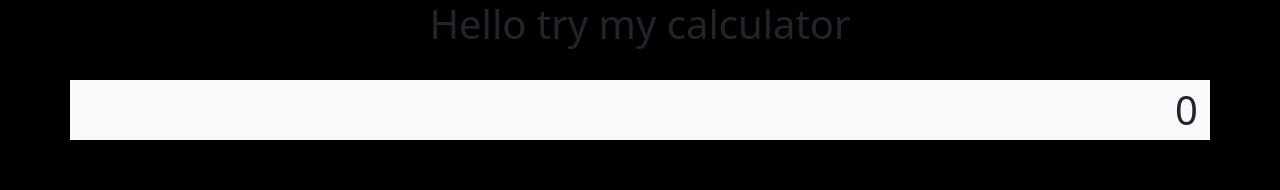
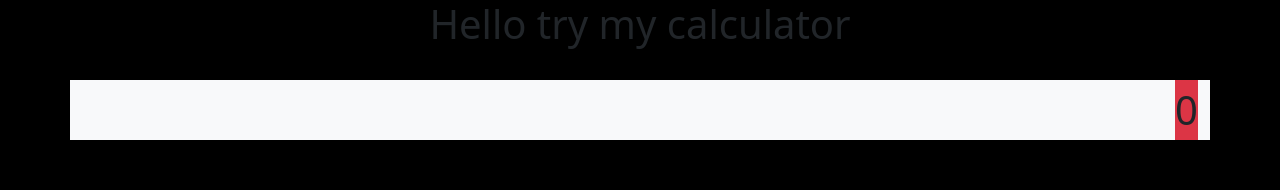
Before and after one commit to Aszlaczek/calculator, a React (Vite) app: page / in a window 1280 px wide. Shown: the top 190 px of the page. Built offline with nearby package versions, Linux system fonts and the light colour scheme.

Commit message:
A litle change but ist dosen't working yet

```diff
--- a/src/App.tsx
+++ b/src/App.tsx
@@ -3,30 +3,37 @@ import Keys from './components/Keys';
 import Answer from './components/Answer';
 import { useState } from 'react';
 function App() {
-  const [value, setValue] = useState(['0']);
-  const [result, setResult] = useState(0);
-  const numbers: number[] = [
-    1, 2, 3, 4, 5, 6, 7, 8, 9, 0
+  const [value, setValue] = useState<string[]>([]);
+  const [number1, setNumber1] = useState<string>('');
+  let list: number[] = []
+  const numbers: string[] = [
+    '1', '2', '3', '4', '5', '6', '7', '8', '9', '0'
   ]
   const actions: string[] = [
     'del', 'C', '+', '-', 'X', '/'
   ]
-
-  function getAction(action: string | number) {
-    let listOfAll = [...value]
-    let listOnlyNumber = [...value]
-    switch (action) {
+  function Calc(el: string) {
+    let list = [...value]
+    switch (el) {
+      case 'C':
+        list = []
+        setNumber1('')
+        break;
+      case 'del':
+        setNumber1(number1.replace(number1.slice(-1), ''))
+        break;
+      case '+':
+        list.push(parseFloat(number1))
+        setNumber1('')
+        break;
       case '=':
-        alert(result)
+        console.log(el)
         break;
-
-
       default:
-        listOfAll.push(action)
+        console.log('Nic sie nie dzieje')
         break;
     }
-
-
+    console.log(list.map(el => { return el }))
   }
 
   return (
@@ -34,11 +41,11 @@ function App() {
       <header className='text-center'><h1>Hello try my calculator</h1></header>
       <div className="container bg-light mt-4">
         <section className='w-100 fs-1 d-flex justify-content-end result'>
-          <Answer item={value} />
+          <Answer list={list} item={parseFloat(number1)} />
         </section>
       </div>
       <div className="keys">
-        <Keys handleClick={(item: string) => getAction(item)} numbers={numbers} actions={actions} />
+        <Keys addNumber={(item: string) => setNumber1(number1 + item)} makeCacl={(item: string) => Calc(item)} numbers={numbers} actions={actions} />
       </div>
     </div>
 
--- a/src/components/Answer.tsx
+++ b/src/components/Answer.tsx
@@ -1,12 +1,14 @@
 
 type Props = {
-    item: string[]
+    item: number,
+    list: number[]
 }
 function Answer(props: Props) {
     return (
-        <div className="fs-1">
-            {props.item.length === 0 ? '0' : props.item}
+        <div className="fs-1 bg-danger ">
+            {props.item ? props.item : '0'}
         </div>
+
     )
 }
 
--- a/src/components/Keys.tsx
+++ b/src/components/Keys.tsx
@@ -1,8 +1,9 @@
 import '../css/Keys.css'
 type Props = {
-    handleClick: Function,
+    makeCacl: Function,
+    addNumber: Function,
     actions: string[],
-    numbers: number[]
+    numbers: string[]
 }
 function Keys(props: Props) {
 
@@ -11,15 +12,15 @@ function Keys(props: Props) {
             <div className="row row-cols-4 d-flex justify-content-center">
                 {props.actions.map((el, i) => {
                     return (
-                        <button type='button' className="item fs-1 " key={i} onClick={() => props.handleClick(el)}>{el}</button>
+                        <button type='button' className="item fs-1 " key={i} onClick={() => props.makeCacl(el)}>{el}</button>
                     )
                 })}
                 {props.numbers.map((el, i) => {
                     return (
-                        <button type='button' className="item fs-1 " key={i} onClick={() => props.handleClick(el)}>{el}</button>
+                        <button type='button' className="item fs-1 " key={i} onClick={() => props.addNumber(el)}>{el}</button>
                     )
                 })}
-                <button type='button' className="item fs-1 g-3 w-100 " onClick={() => props.handleClick('=')}>=</button>
+                <button type='button' className="item fs-1 g-3 w-100 " onClick={() => props.makeCacl('=')}>=</button>
             </div>
         </div>
     )
--- a/src/main.tsx
+++ b/src/main.tsx
@@ -4,7 +4,8 @@ import App from './App.tsx'
 import './css/index.css'
 
 ReactDOM.createRoot(document.getElementById('root')!).render(
-  <React.StrictMode>
-    <App />
-  </React.StrictMode>,
+  // <React.StrictMode>
+  // </React.StrictMode>
+  <App />
+  ,
 )
```
